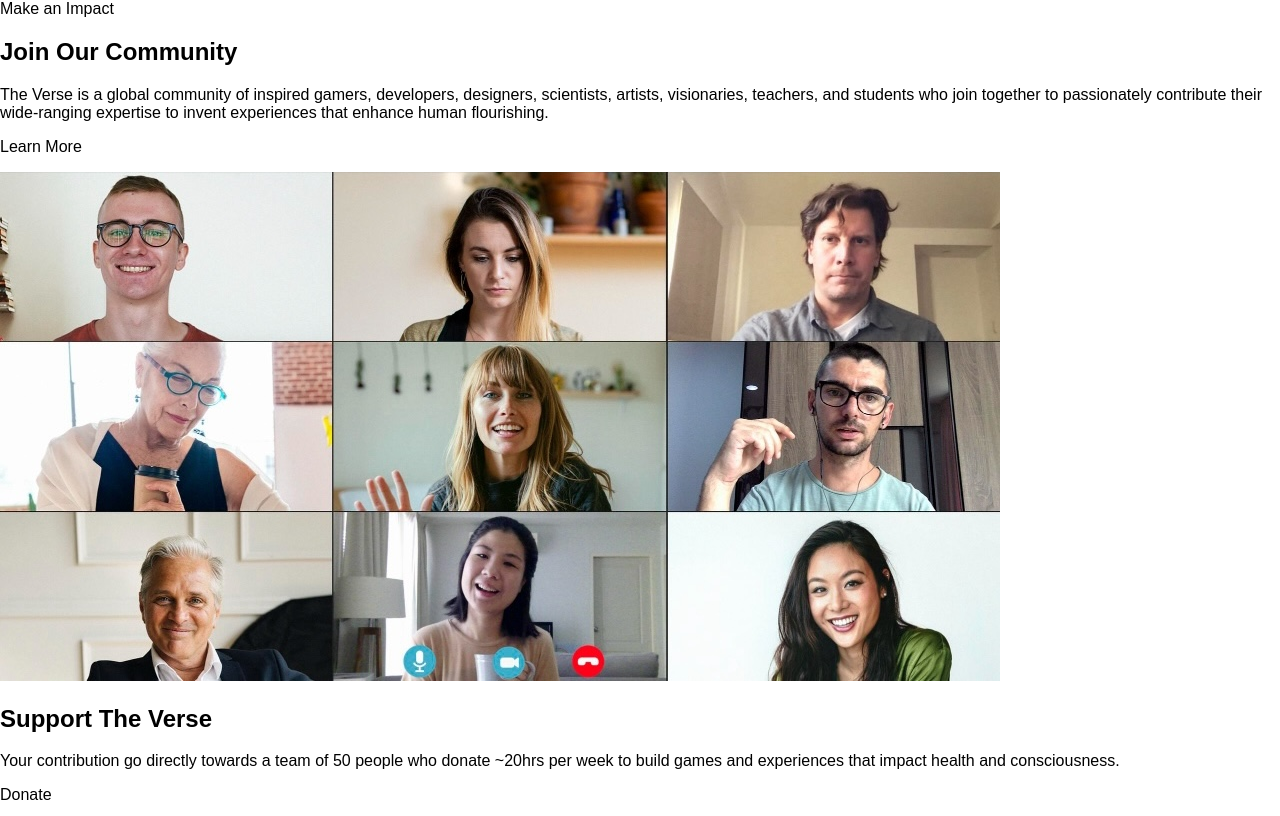
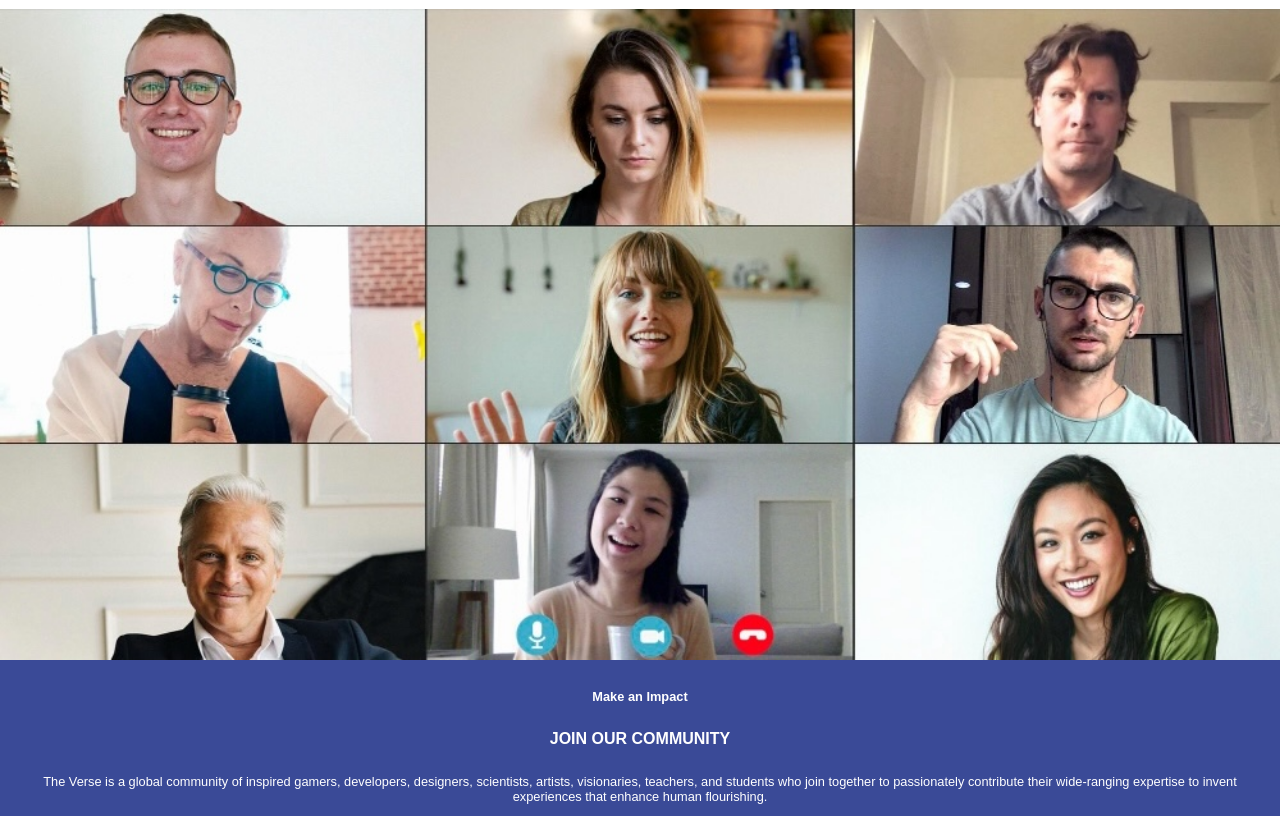
Before and after one commit to bstintheverse/theversewebdev, a React (Vite) app in the folder client/: page / in a window 1280 px wide. Shown: the part 1224-2040 px from the top of the page. Built offline with nearby package versions, Linux system fonts and the light colour scheme.

Commit message:
update home page styling

```diff
--- a/client/src/pages/Home/Home.scss
+++ b/client/src/pages/Home/Home.scss
@@ -15,4 +15,94 @@
             padding: 1rem;
         }
     }
+
+    &__work {
+        @include flexbox(column);
+        align-items: center;
+        padding: 1rem;
+
+        &-header {
+            font-size: 1rem;
+        }
+    }
+
+    &__community {
+        @include flexbox(column);
+        background-color: $community-container-background;
+
+        &-content {
+            @include flexbox(column);
+            align-items: center;
+            padding: 1rem;
+            order: 2;
+        }
+
+        &-header {
+            color: $community-header-font-color;
+            font-size: 1rem;
+            text-transform: uppercase;
+        }
+
+        &-text {
+            color: $global-tertiary-font-color;
+            font-size: 0.80rem;
+            text-align: center;
+
+            &--bold {
+                font-weight: bold;
+            }
+        }
+
+        &-button {
+            background-color: $button-primary-background;
+            color: $button-font-color;
+            font-size: 0.75rem;
+            font-weight: bold;
+            text-transform: uppercase;
+            border: .0625rem solid $button-primary-background;
+            border-radius: 1.25rem;
+            padding: 0.50rem 1.5rem;
+        }
+
+        &-image {
+            width: 100%;
+            height: auto;
+            display: block;
+            object-fit: cover;
+
+            &-container {
+                width: 100%;
+                order: 1;
+            }
+        }
+    }
+
+    &__support {
+        padding: 1rem;
+
+        &-container {
+            @include flexbox(column);
+            align-items: center;
+            border: .0625rem solid $grey-light;
+            border-radius: 10%;
+            box-shadow: 5px 5px 5px $grey-light;
+            padding: 1rem;
+        }
+
+        &-text {
+            font-size: 0.80rem;
+            text-align: center;
+        }
+
+        &-button {
+            background-color: $button-secondary-background;
+            color: $button-font-color;
+            font-size: 0.8rem;
+            font-weight: bold;
+            text-transform: uppercase;
+            border: .0625rem solid $button-secondary-background;
+            border-radius: 1.25rem;
+            padding: 0.5rem 1.5rem;
+        }
+    }
 }
```
